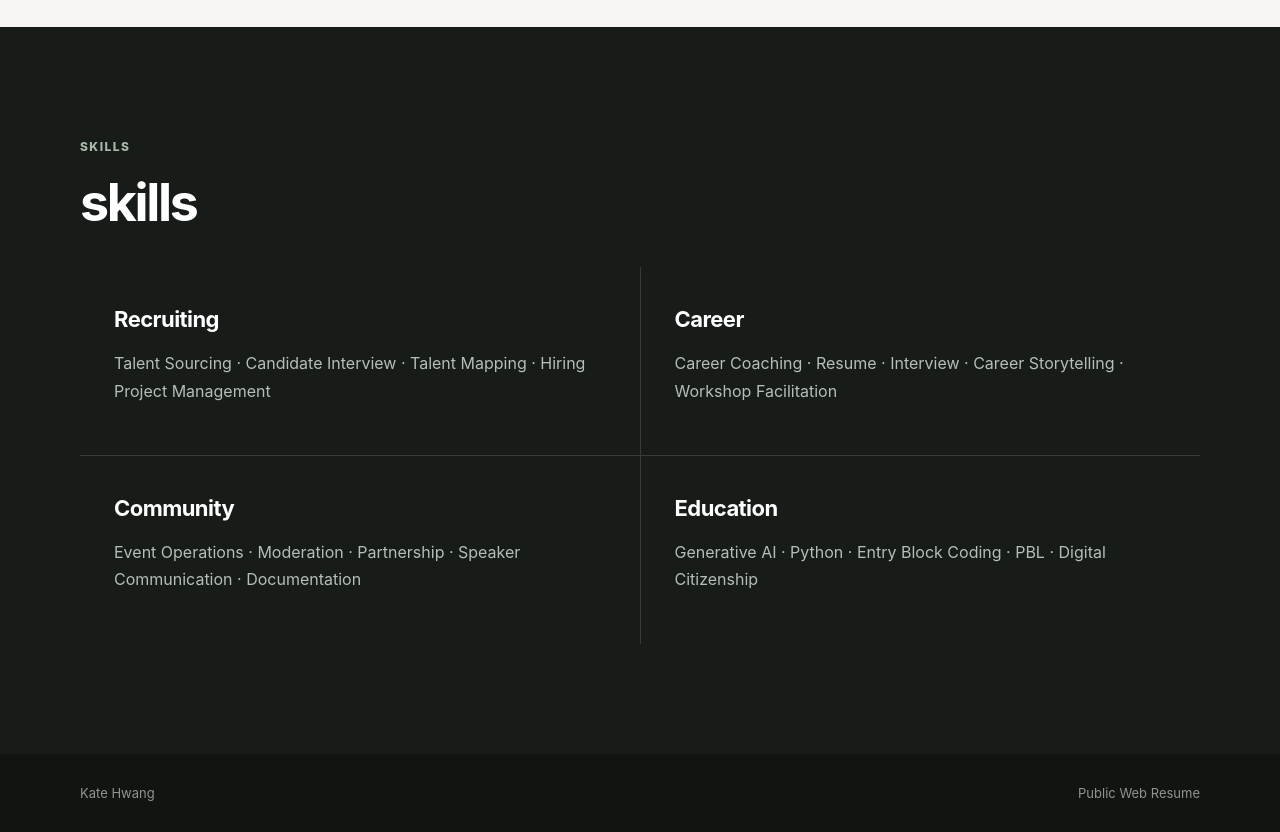
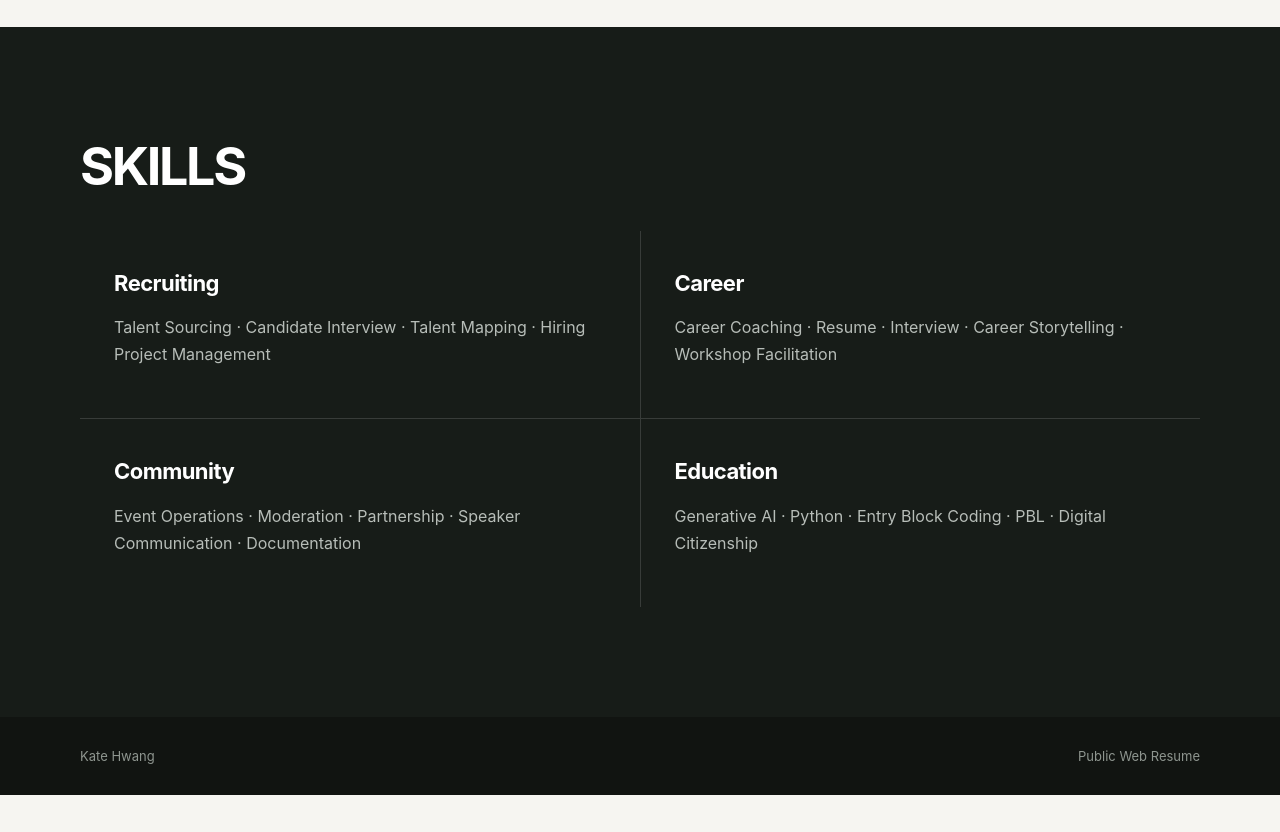
Before and after one commit to katehwang52/260812cv, a plain HTML site: page index.html in a window 1280 px wide. Shown: the part 3360-4192 px from the top of the page. After the commit the page ends 4155 px from the top, so only its background shows below. Drawn offline with Linux system fonts and the light colour scheme.

Commit message:
Update index.html

```diff
--- a/index.html
+++ b/index.html
@@ -185,8 +185,7 @@
 
     <section class="section dark" id="skills">
       <div class="container">
-        <p class="section-kicker">SKILLS</p>
-        <h2>skills</h2>
+        <h2>SKILLS</h2>
         <div class="skill-grid">
           <div>
             <h3>Recruiting</h3>
```
